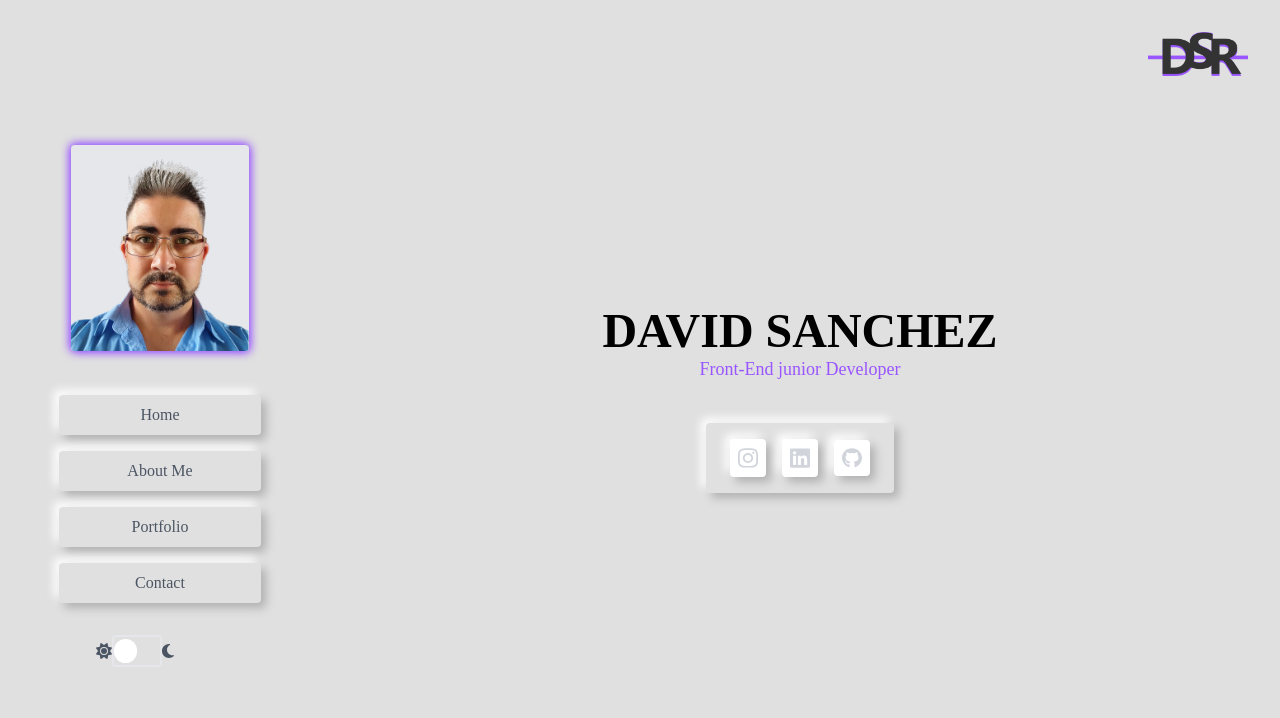
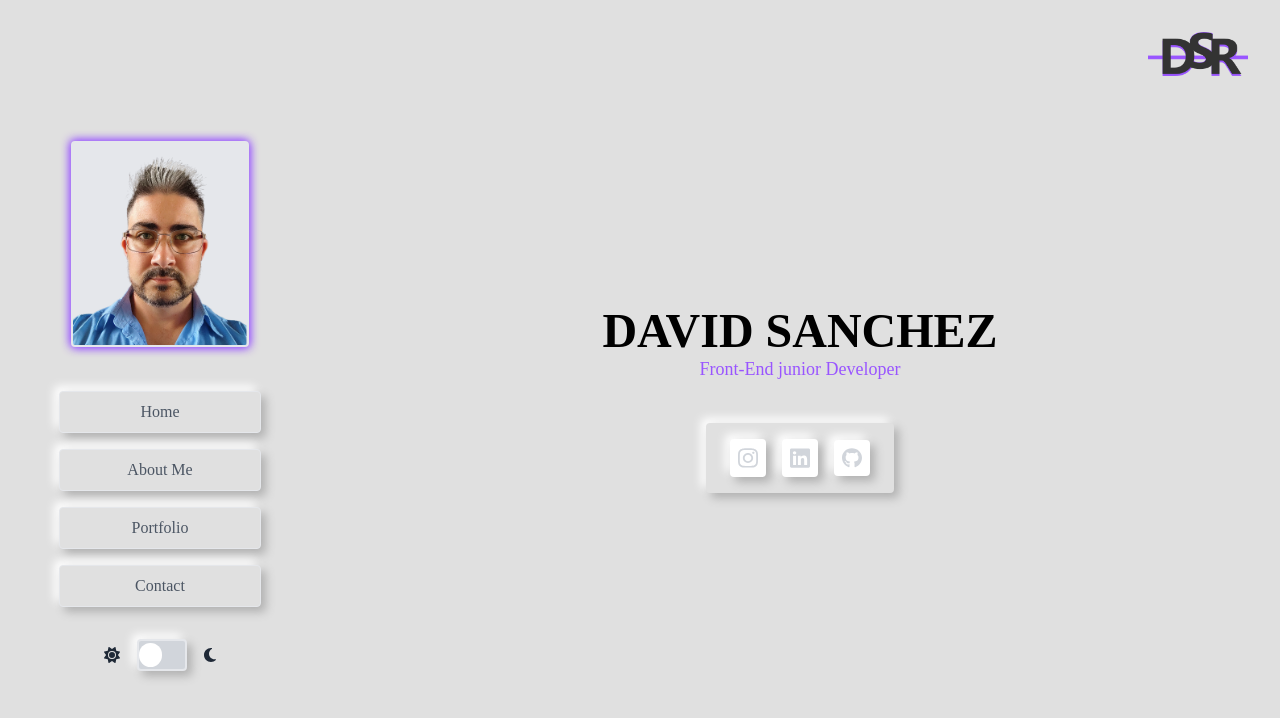
Before and after one commit to davodo88/PortFolioNeomorph, a Next.js app: page / in a window 1280 px wide. Shown: the top 718 px of the page. Built offline with nearby package versions, Linux system fonts and the light colour scheme.

Commit message:
toggle dark mode

```diff
--- a/src/app/components/atoms/button.jsx
+++ b/src/app/components/atoms/button.jsx
@@ -10,7 +10,7 @@ const Button = ({ handleNavbar, icon }) => {
   return (
     <button onClick={handleNavbar}
       className="top-11 left-8 z-50 absolute md:hidden transition-all duration-75 active:scale-105
-      shadow-buttonShadow rounded w-8 h-8 flex bg-gray-800 justify-center items-center dark:border-[1px] dark:border-[#b380ff] dark:shadow-darkShadow">
+      shadow-buttonShadow rounded w-8 h-8 flex dark:bg-gray-800 justify-center items-center dark:border-[1px] dark:border-[#b380ff] dark:shadow-darkShadow">
       <span className=' rounded dark:text-gray-400'>
         {icon}
       </span>
--- a/src/app/components/atoms/darkModeButton.jsx
+++ b/src/app/components/atoms/darkModeButton.jsx
@@ -33,17 +33,24 @@ const DarkModeButton = () => {
 
 
   return (
-    <div className='flex w-32 h-8 items-center transition-transform duration-500'>
-      <FontAwesomeIcon icon={faSun} />
+    <div className='flex mx-auto w-32 h-8 justify-around items-center transition-transform duration-500 '>
+      <FontAwesomeIcon icon={faSun}
+        className={classNames('',
+          darkMode ? 'text-gray-300' : 'text-gray-800 ')}
+      />
       <button onClick={() => setDarkMode(!darkMode)}
-        className='w-[50px] h-8 border-[2px] rounded'
+        className='w-[50px] h-8 border-[2px] rounded bg-gray-300 dark:bg-gray-700 shadow-buttonShadow
+        dark:shadow-none'
       >
-        <div className={classNames('flex  w-full',
-          darkMode ? 'justify-end' : 'justify-start')}>
+        <div className={classNames('flex w-full transition-all duration-1000',
+          darkMode ? 'translate-x-1/2' : 'justify-start')}>
           <span className='bg-white w-1/2 h-6 rounded-full'>{''}</span>
         </div>
       </button>
-      <FontAwesomeIcon icon={faMoon} />
+      <FontAwesomeIcon icon={faMoon}
+        className={classNames('',
+          darkMode ? 'text-gray-300' : 'text-gray-800 ')}
+      />
     </div>
   )
 }
--- a/src/app/components/atoms/imagePort.jsx
+++ b/src/app/components/atoms/imagePort.jsx
@@ -10,7 +10,7 @@ const ImagePort = () => {
         width={500}
         height={500}
         alt="one picture from my self"
-        className="bg-gray-200 dark:bg-gray-800 dark:border-[2px] dark:border-[#9955ff] shadow-imageShadow rounded"
+        className="bg-gray-200 dark:bg-gray-800 border-[2px] dark:border-[#9955ff] shadow-imageShadow rounded"
       />
     </div>
   );
--- a/src/app/components/navbar.jsx
+++ b/src/app/components/navbar.jsx
@@ -57,14 +57,14 @@ const NavBar = () => {
             <ImagePort />
           </div>
           {menu && (
-            <div className="flex flex-col w-2/3 ">
+            <div className="flex flex-col w-2/3 md:hidden">
               <ul className="flex flex-col  w-full gap-6">
                 {nav.map((navs, index) => {
                   return (
                     <button onClick={handleNavbar}
                       key={index}
                       className="px-8 py-2 shadow-lightTL rounded text-ceneter bg-whiteBG
-                      active:scale-105 transition-all duration-300 hover:scale-105 focus:bg-purpleWidow dark:shadow-darkShadow dark:bg-gray-800 dark:border-[1px] dark:border-purpleWidow dark:text-gray-400">
+                      active:scale-105 transition-all duration-300 hover:scale-105 focus:bg-purpleWidow dark:shadow-darkShadow border-[1px] dark:bg-gray-800  dark:border-purpleWidow dark:text-gray-400">
                       <Link href={navs.target}
                         className="flex justify-center">
                         {navs.Title}
@@ -78,7 +78,7 @@ const NavBar = () => {
           <DarModeButton />
         </div>
       </div>
-      <div className="hidden md:flex flex-col text-gray-600 px-2 gap-8 z-20 py-10 bg-whiteBGjustify-evenly items-center">
+      <div className="hidden md:flex flex-col text-gray-600 px-2 gap-8 z-20 py-10 bg-whiteBG dark:bg-gray-800 justify-evenly items-center">
         <div className="w-2/3 h-1/3 flex items-center justify-center">
           <ImagePort />
         </div>
@@ -86,7 +86,7 @@ const NavBar = () => {
           {nav.map((navs, index) => {
             return (
               <li key={index}
-                className=" shadow-buttonShadow hover:text-white bg-whiteBG rounded text-center py-2 hover:bg-purpleWidow/50 hover:scale-105 transition-all duration-150 active:bg-purpleWidow dark:border-purpleWidow focus:bg-purpleWidow flex justify-center items-center dark:shadow-darkShadow dark:bg-gray-800 dark:border-[1px] dark:text-gray-400">
+                className=" shadow-buttonShadow hover:text-white bg-whiteBG rounded text-center py-2 hover:bg-purpleWidow/50 hover:scale-105 transition-all duration-150 active:bg-purpleWidow dark:border-purpleWidow focus:bg-purpleWidow flex justify-center items-center dark:shadow-darkShadow dark:bg-gray-800 border-[1px] dark:text-gray-400">
                 <Link href={navs.target}>
                   {navs.Title}
                 </Link>
--- a/src/app/layout.jsx
+++ b/src/app/layout.jsx
@@ -13,7 +13,7 @@ export const metadata = {
 export default function RootLayout({ children }) {
   return (
     <html lang="en">
-      <body className="flex items-center justify-center bg-whiteBG dark:bg-gray-800">
+      <body className="flex items-center justify-center bg-whiteBG dark:bg-gray-800 ">
         <span>
           <Image
             src={David}
@@ -23,7 +23,7 @@ export default function RootLayout({ children }) {
             className="absolute top-8 right-8"
           />
         </span>
-        <section className="flex md:w-1/4 h-max ">
+        <section className="flex md:w-1/4 h-max">
           <Menu />
         </section>
         <section className="flex flex-col justify-center items-center h-screen w-3/4 ">
```
